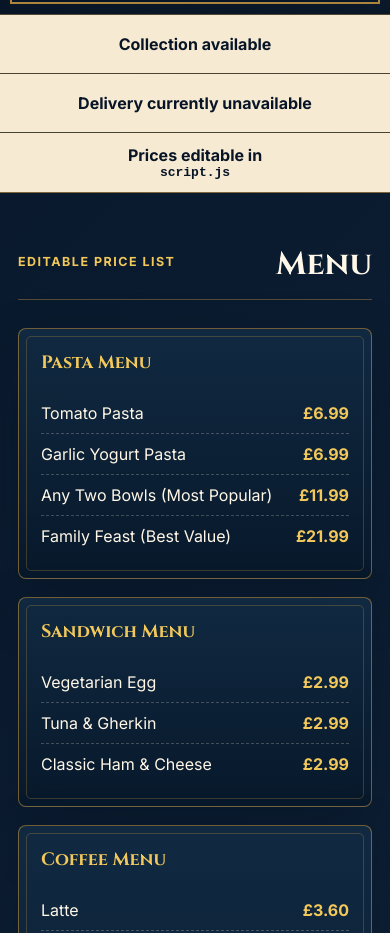
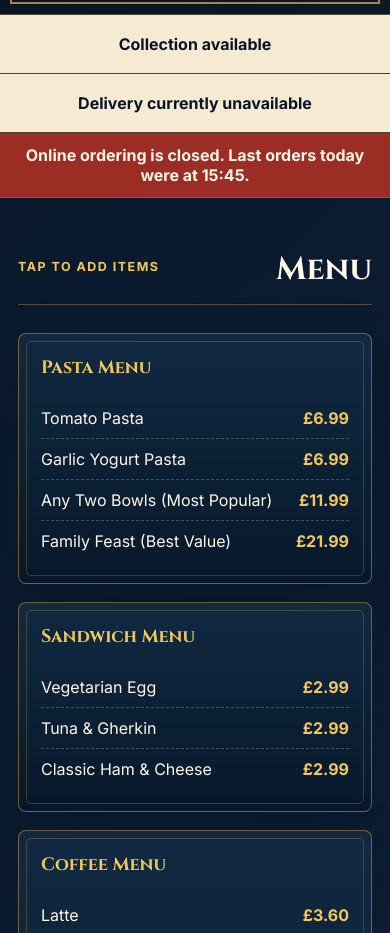
Before and after one commit to elitescaffe33-crypto/cafe-elite, a website with bundled scripts: page index.html in a window 390 px wide. Shown: the part 820-1753 px from the top of the page. Built offline with nearby package versions, Linux system fonts and the light colour scheme.

Commit message:
Add opening hours and order settings

```diff
--- a/index.html
+++ b/index.html
@@ -52,7 +52,7 @@
       </div>
       <ul id="basketList"></ul>
       <p class="basket-empty" id="basketEmpty">No items added yet. Tap any menu item to add it.</p>
-      <p class="basket-total" id="basketTotal">Total: £0.00</p>
+      <p class="basket-total" id="basketTotal">Total: &pound;0.00</p>
       <textarea id="orderMessage" readonly rows="8" aria-label="Prepared order message"></textarea>
       <button class="button primary checkout-button" type="button" id="checkoutButton">Pay on collection</button>
       <button class="button stripe checkout-button" type="button" id="stripeCheckoutButton">
@@ -84,14 +84,14 @@
       </section>
 
       <section class="notice-band" aria-label="Service notice">
-        <span>Collection available</span>
-        <span>Delivery currently unavailable</span>
-        <span>Prices editable in <code>script.js</code></span>
+        <span id="collectionStatus">Collection available</span>
+        <span id="deliveryStatus">Delivery currently unavailable</span>
+        <span id="orderingStatus">Online ordering open until 15:45</span>
       </section>
 
       <section class="section menu-section" id="menu" aria-labelledby="menu-title">
         <div class="section-heading">
-          <p class="eyebrow">Editable price list</p>
+          <p class="eyebrow">Tap to add items</p>
           <h2 id="menu-title">Menu</h2>
         </div>
         <div class="menu-grid" id="menuGrid"></div>
--- a/script.js
+++ b/script.js
@@ -1,6 +1,5 @@
 import { menuData } from "./menu-data.mjs";
-
-const ENABLE_DELIVERY = false;
+import { getOrderingStatus, siteSettings } from "./site-settings.mjs";
 
 // Add your cafe email here to receive order notifications.
 // Example: const ORDER_NOTIFICATION_EMAIL = "hello@cafeelite.co.uk";
@@ -27,6 +26,10 @@ const cartCount = document.querySelector("#cartCount");
 const checkoutButton = document.querySelector("#checkoutButton");
 const stripeCheckoutButton = document.querySelector("#stripeCheckoutButton");
 const openBasketFromForm = document.querySelector("#openBasketFromForm");
+const collectionStatus = document.querySelector("#collectionStatus");
+const deliveryStatus = document.querySelector("#deliveryStatus");
+const orderingStatus = document.querySelector("#orderingStatus");
+const collectionTimeInput = orderForm.querySelector('input[name="time"]');
 const basket = [];
 
 function getItemLabel(item) {
@@ -34,7 +37,7 @@ function getItemLabel(item) {
 }
 
 function priceToNumber(price) {
-  return Number(String(price || "").replace(/[£,\s]/g, "")) || 0;
+  return Number(String(price || "").replace(/[\u00a3,\s]/g, "")) || 0;
 }
 
 function getBasketTotal() {
@@ -104,11 +107,41 @@ function renderBasket() {
     .join("");
 
   cartCount.textContent = String(basket.length);
-  basketTotal.textContent = `Total: £${getBasketTotal().toFixed(2)}`;
+  basketTotal.textContent = `Total: \u00a3${getBasketTotal().toFixed(2)}`;
   basketEmpty.hidden = basket.length > 0;
-  checkoutButton.disabled = basket.length === 0;
-  stripeCheckoutButton.disabled = basket.length === 0;
+  updateOrderingControls();
   updateMessage();
+}
+
+function updateOrderingControls() {
+  const status = getOrderingStatus();
+  const hasItems = basket.length > 0;
+  const orderingDisabled = !status.isOpen || !hasItems;
+
+  collectionStatus.textContent = siteSettings.services.collection ? "Collection available" : "Collection unavailable";
+  deliveryStatus.textContent = siteSettings.services.delivery ? "Delivery available" : "Delivery currently unavailable";
+  orderingStatus.textContent = status.message;
+  orderingStatus.classList.toggle("is-closed", !status.isOpen);
+
+  checkoutButton.hidden = !siteSettings.payments.payOnCollection;
+  stripeCheckoutButton.hidden = !siteSettings.payments.stripe;
+  checkoutButton.disabled = orderingDisabled || !siteSettings.payments.payOnCollection;
+  stripeCheckoutButton.disabled = orderingDisabled || !siteSettings.payments.stripe;
+
+  if (collectionTimeInput && status.today) {
+    collectionTimeInput.min = status.today.open;
+    collectionTimeInput.max = status.today.lastOrder;
+  }
+}
+
+function ensureOrderingOpen() {
+  const status = getOrderingStatus();
+  if (status.isOpen) return true;
+  document.querySelector("#order").scrollIntoView({ behavior: "smooth", block: "start" });
+  orderingStatus.textContent = status.message;
+  orderingStatus.classList.add("is-closed");
+  window.setTimeout(() => orderingStatus.classList.remove("is-closed"), 1800);
+  return false;
 }
 
 function updateMessage() {
@@ -117,7 +150,7 @@ function updateMessage() {
   const phone = formData.get("phone") || "";
   const time = formData.get("time") || "";
   const notes = formData.get("notes") || "";
-  const service = ENABLE_DELIVERY ? "Collection / delivery" : "Collection";
+  const service = siteSettings.services.delivery ? "Collection / delivery" : "Collection";
   const items = basket.length
     ? basket.map((item, index) => `${index + 1}. ${getItemLabel(item)}`).join("\n")
     : "No items selected";
@@ -130,7 +163,7 @@ function updateMessage() {
     `Name: ${name}`,
     `Phone: ${phone}`,
     `Collection time: ${time}`,
-    `Total: £${total}`,
+    `Total: \u00a3${total}`,
     "Items:",
     items,
     `Notes: ${notes}`,
@@ -149,6 +182,13 @@ async function sendCollectionOrder() {
 
   if (!basket.length) {
     alert("Please add at least one item to the basket.");
+    return;
+  }
+
+  if (!ensureOrderingOpen()) return;
+
+  if (!siteSettings.payments.payOnCollection) {
+    alert("Pay on collection is currently unavailable.");
     return;
   }
 
@@ -185,6 +225,13 @@ function payOnlineWithStripe() {
 
   if (!basket.length) {
     alert("Please add at least one item to the basket.");
+    return;
+  }
+
+  if (!ensureOrderingOpen()) return;
+
+  if (!siteSettings.payments.stripe) {
+    alert("Online payment is currently unavailable.");
     return;
   }
 
@@ -245,7 +292,7 @@ function submitOrderForm() {
     _captcha: "false",
     _template: "table",
     _next: window.location.href.split("#")[0] + "#order-sent",
-    service: ENABLE_DELIVERY ? "Collection / delivery" : "Collection",
+    service: siteSettings.services.delivery ? "Collection / delivery" : "Collection",
     payment: "Pay on collection",
     customer_name: formData.get("customerName") || "",
     phone: formData.get("phone") || "",
@@ -322,4 +369,6 @@ siteNav.addEventListener("click", () => {
 
 renderMenu();
 renderBasket();
+updateOrderingControls();
+window.setInterval(updateOrderingControls, 60_000);
 showOrderSentMessage();
--- /dev/null
+++ b/site-settings.mjs
@@ -0,0 +1,95 @@
+export const siteSettings = {
+  timezone: "Europe/London",
+
+  ordering: {
+    enabled: true,
+    closedMessage: "Online ordering is currently closed. Please order during opening hours.",
+    days: {
+      monday: { label: "Monday", open: "09:00", close: "16:00", lastOrder: "15:45" },
+      tuesday: { label: "Tuesday", open: "09:00", close: "16:00", lastOrder: "15:45" },
+      wednesday: { label: "Wednesday", open: "09:00", close: "16:00", lastOrder: "15:45" },
+      thursday: { label: "Thursday", open: "09:00", close: "16:00", lastOrder: "15:45" },
+      friday: { label: "Friday", open: "09:00", close: "16:00", lastOrder: "15:45" },
+      saturday: { label: "Saturday", open: "09:00", close: "16:00", lastOrder: "15:45" },
+      sunday: { label: "Sunday", open: "10:00", close: "15:00", lastOrder: "14:45" },
+    },
+  },
+
+  services: {
+    collection: true,
+    delivery: false,
+  },
+
+  payments: {
+    payOnCollection: true,
+    stripe: true,
+  },
+};
+
+export const dayKeys = ["sunday", "monday", "tuesday", "wednesday", "thursday", "friday", "saturday"];
+
+export function timeToMinutes(time) {
+  const [hours, minutes] = String(time || "00:00")
+    .split(":")
+    .map((part) => Number(part));
+  return hours * 60 + minutes;
+}
+
+export function getOrderingStatus(date = new Date()) {
+  if (!siteSettings.ordering.enabled) {
+    return {
+      isOpen: false,
+      message: siteSettings.ordering.closedMessage,
+      today: null,
+    };
+  }
+
+  const weekday = new Intl.DateTimeFormat("en-GB", {
+    weekday: "long",
+    timeZone: siteSettings.timezone,
+  })
+    .format(date)
+    .toLowerCase();
+  const today = siteSettings.ordering.days[weekday];
+
+  if (!today) {
+    return {
+      isOpen: false,
+      message: "Online ordering is currently closed.",
+      today: null,
+    };
+  }
+
+  const currentTime = new Intl.DateTimeFormat("en-GB", {
+    hour: "2-digit",
+    minute: "2-digit",
+    hourCycle: "h23",
+    timeZone: siteSettings.timezone,
+  }).format(date);
+
+  const now = timeToMinutes(currentTime);
+  const open = timeToMinutes(today.open);
+  const lastOrder = timeToMinutes(today.lastOrder);
+
+  if (now < open) {
+    return {
+      isOpen: false,
+      message: `Online ordering opens today at ${today.open}.`,
+      today,
+    };
+  }
+
+  if (now > lastOrder) {
+    return {
+      isOpen: false,
+      message: `Online ordering is closed. Last orders today were at ${today.lastOrder}.`,
+      today,
+    };
+  }
+
+  return {
+    isOpen: true,
+    message: `Online ordering open until ${today.lastOrder}.`,
+    today,
+  };
+}
--- a/styles.css
+++ b/styles.css
@@ -401,6 +401,11 @@ h1 {
   background: var(--paper);
   font-weight: 800;
   text-align: center;
+}
+
+.notice-band span.is-closed {
+  color: var(--cream);
+  background: var(--red);
 }
 
 .section {
```
Also changed, not shown: SITE_AYARLARI.md (added, +59 -0 lines), server.mjs (+14 -0 lines).
